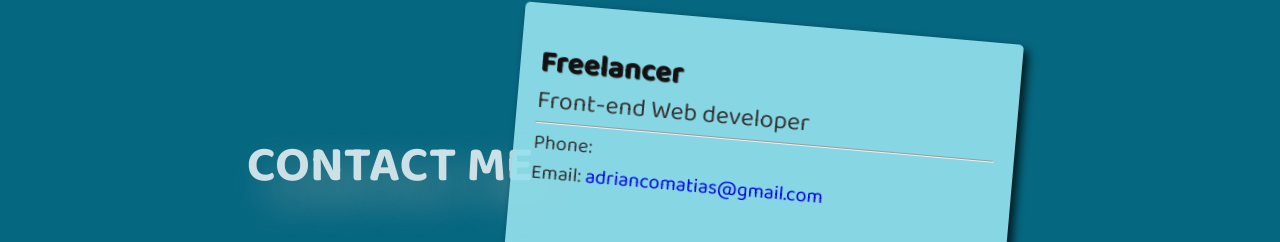
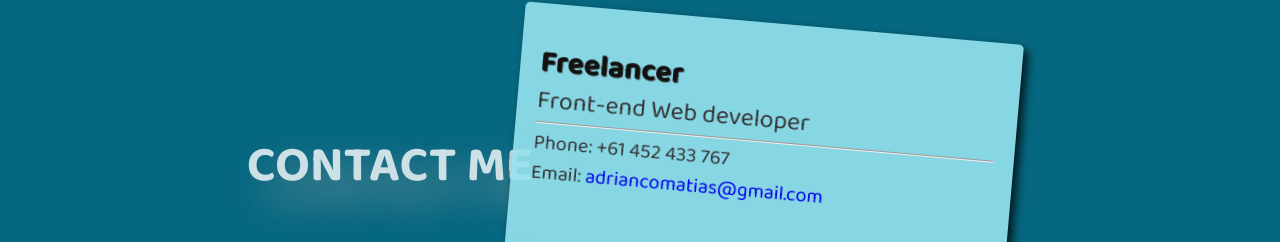
Before and after one commit to acmatias/portfolio-threejs, a website: page src/index.html in a window 1280 px wide. Shown: the part 2452-2694 px from the top of the page. Drawn offline with nearby package versions, Linux system fonts and the light colour scheme.

Commit message:
small update

```diff
--- a/package.json
+++ b/package.json
@@ -35,7 +35,8 @@
         "webpack-merge": "^5.8.0"
     },
     "devDependencies": {
-        "nodemon": "^2.0.15"
+        "nodemon": "^2.0.15",
+        "nodemon-webpack-plugin": "^4.7.1"
     },
     "engines": {
         "node": "16.13.1"
--- a/src/index.html
+++ b/src/index.html
@@ -128,7 +128,7 @@
                           <h2 class="contact-header">Freelancer</h2>
                           <p class="contact-title">Front-end Web developer</p>
                           <hr>
-                          <p class="contact-info">Phone: </p>
+                          <p class="contact-info">Phone: +61 452 433 767</p>
                           <p class="contact-info">Email: <a href="mailto:">adriancomatias@gmail.com</a></p>
                         </div>
                       </div>
```
Also changed, not shown: bundler/webpack.common.js (+10 -0 lines), dist/index.html, dist/main.css, dist/textures/waternormals.jpg (added), 2 other files.
